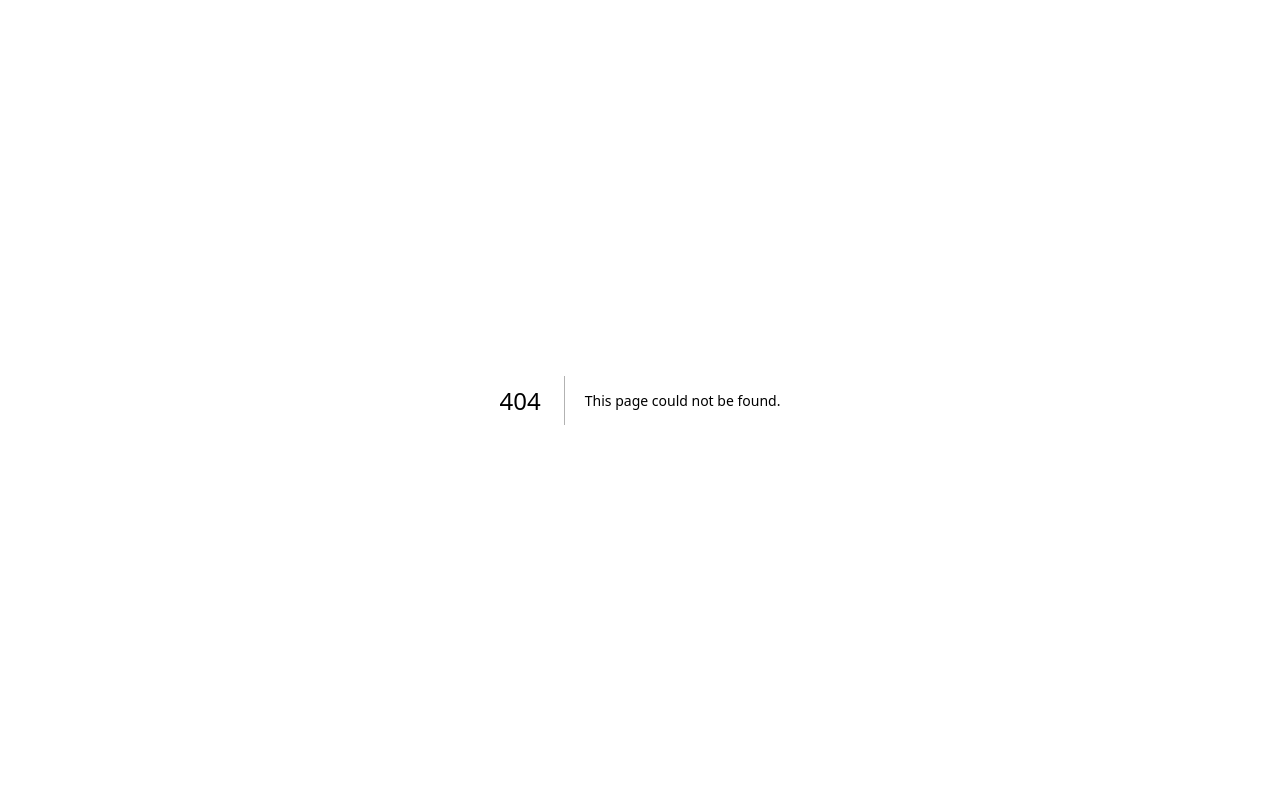
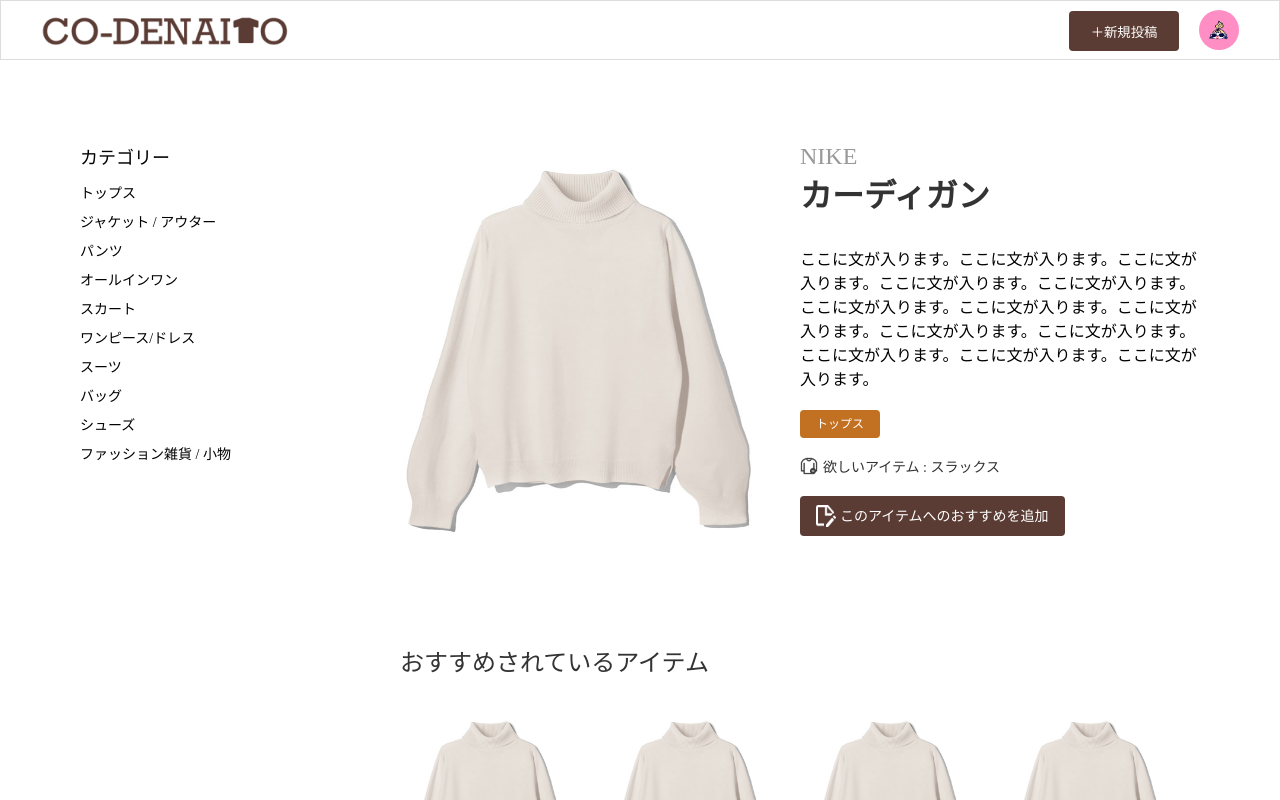
Before and after one commit to jinya-tojo/CO-DENAITO, a Next.js app: page /postdetail in a window 1280 px wide. Before the commit this address had no page. Shown: the top 800 px of the page. Built offline with nearby package versions, Linux system fonts and the light colour scheme.

Commit message:
投稿詳細ページを実装（擬似投稿で内容を表示）

```diff
--- /dev/null
+++ b/src/pages/postdetail/index.tsx
@@ -0,0 +1,31 @@
+import React from 'react'
+import { Category } from 'src/components/Category'
+import { Footer } from 'src/components/Footer'
+import { ItemDescription } from 'src/components/ItemDescription'
+import { LoginHeader } from 'src/components/LoginHeader'
+import { SuggestedItems } from 'src/components/SuggestedItems'
+import { containerStyles } from './styles'
+
+const PostDetail: React.FC = () => {
+  return (
+    <div>
+      <LoginHeader />
+      <div css={containerStyles.container}>
+        <Category />
+        <div>
+          <ItemDescription
+            bland="NIKE"
+            item="カーディガン"
+            text="ここに文が入ります。ここに文が入ります。ここに文が入ります。ここに文が入ります。ここに文が入ります。ここに文が入ります。ここに文が入ります。ここに文が入ります。ここに文が入ります。ここに文が入ります。ここに文が入ります。ここに文が入ります。ここに文が入ります。"
+            category="トップス"
+            want="スラックス"
+          />
+          <SuggestedItems />
+        </div>
+      </div>
+      <Footer />
+    </div>
+  )
+}
+
+export default PostDetail
--- /dev/null
+++ b/src/pages/postdetail/styles.ts
@@ -0,0 +1,10 @@
+import { css } from '@emotion/react'
+import makeStyles from 'src/styles/makeStyles'
+
+export const containerStyles = makeStyles({
+  container: () => css`
+    width: 1280px;
+    margin: 0 auto;
+    display: flex;
+  `,
+})
```
